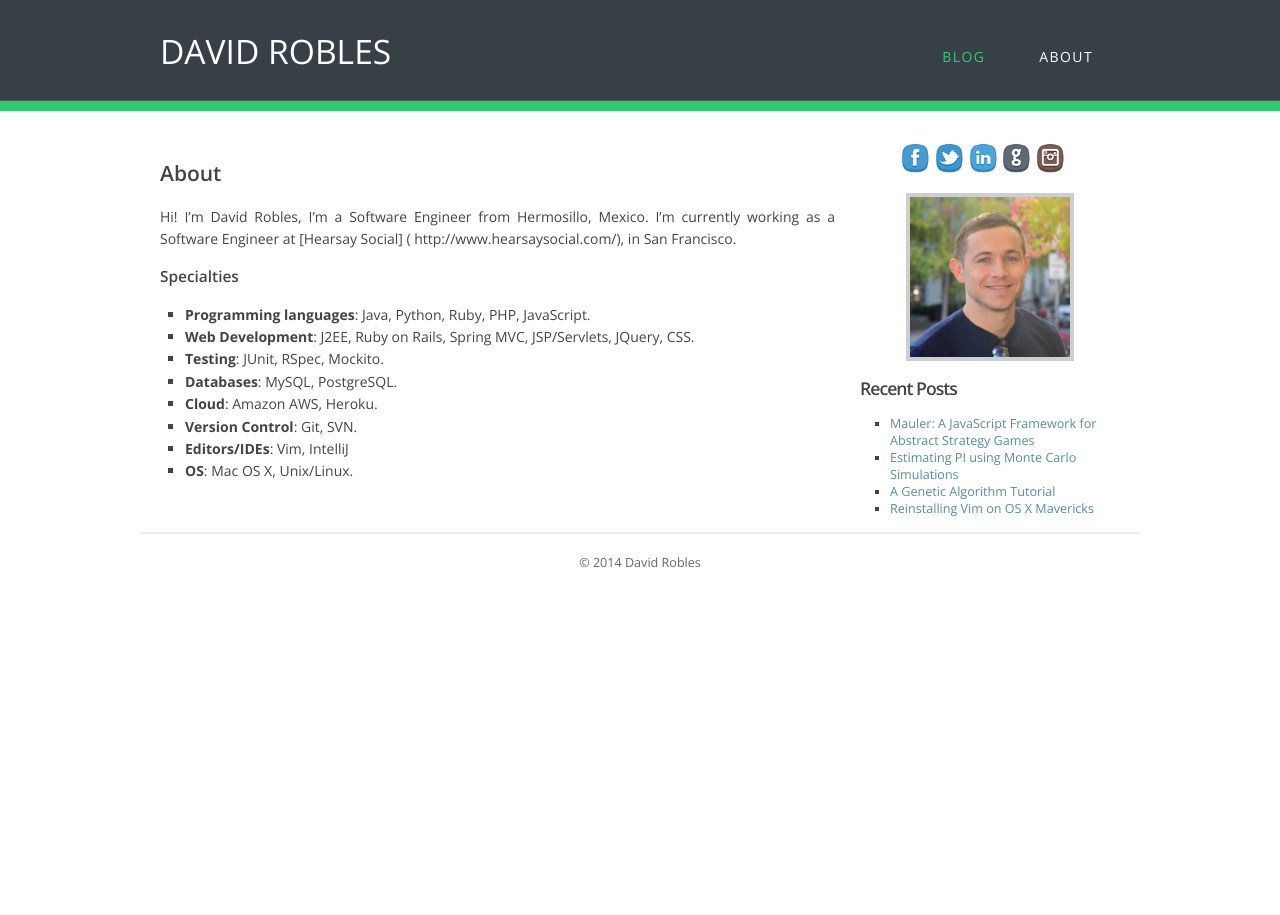
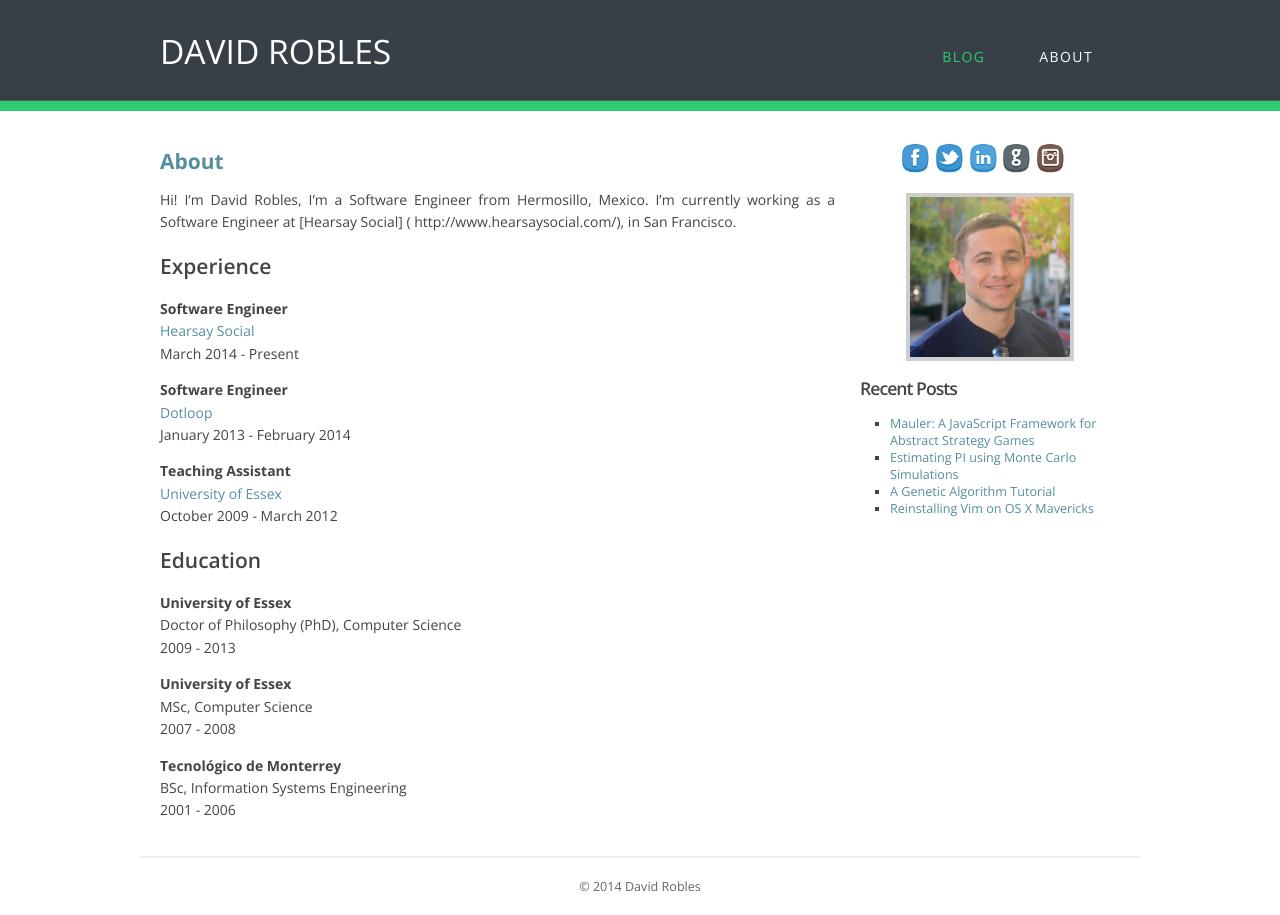
Before and after one commit to davidrobles/davidrobles.github.io, a Jekyll site: the page built from about/index.md, in a window 1280 px wide. Built offline with Jekyll 4.4.1, drawn with Linux system fonts in a browser that asks for light colours; Markdown is read by kramdown in place of the engine named in the settings.

Commit message:
Update about page

```diff
--- a/about/index.md
+++ b/about/index.md
@@ -4,19 +4,37 @@ title:  About
 date:   2014-01-18 09:48:16
 ---
 
-## About
+# About
 
 Hi! I'm David Robles, I'm a Software Engineer from Hermosillo, Mexico. I'm
 currently working as a Software Engineer at [Hearsay Social] (
 http://www.hearsaysocial.com/), in San Francisco.
 
-### Specialties
+## Experience
 
-- **Programming languages**: Java, Python, Ruby, PHP, JavaScript.
-- **Web Development**: J2EE, Ruby on Rails, Spring MVC, JSP/Servlets, JQuery, CSS.
-- **Testing**: JUnit, RSpec, Mockito.
-- **Databases**: MySQL, PostgreSQL.
-- **Cloud**: Amazon AWS, Heroku.
-- **Version Control**: Git, SVN.
-- **Editors/IDEs**: Vim, IntelliJ
-- **OS**: Mac OS X, Unix/Linux.
+**Software Engineer**<br>
+[Hearsay Social](http://www.hearsaysocial.com)<br>
+March 2014 - Present
+
+**Software Engineer**<br>
+[Dotloop](https://www.dotloop.com)<br>
+January 2013 - February 2014
+
+**Teaching Assistant**<br>
+[University of Essex](http://www.essex.ac.uk)<br>
+October 2009 - March 2012
+
+
+## Education
+
+**University of Essex**<br>
+Doctor of Philosophy (PhD), Computer Science<br>
+2009 - 2013
+
+**University of Essex**<br>
+MSc, Computer Science<br>
+2007 - 2008
+
+**Tecnológico de Monterrey**<br>
+BSc, Information Systems Engineering<br>
+2001 - 2006
```
